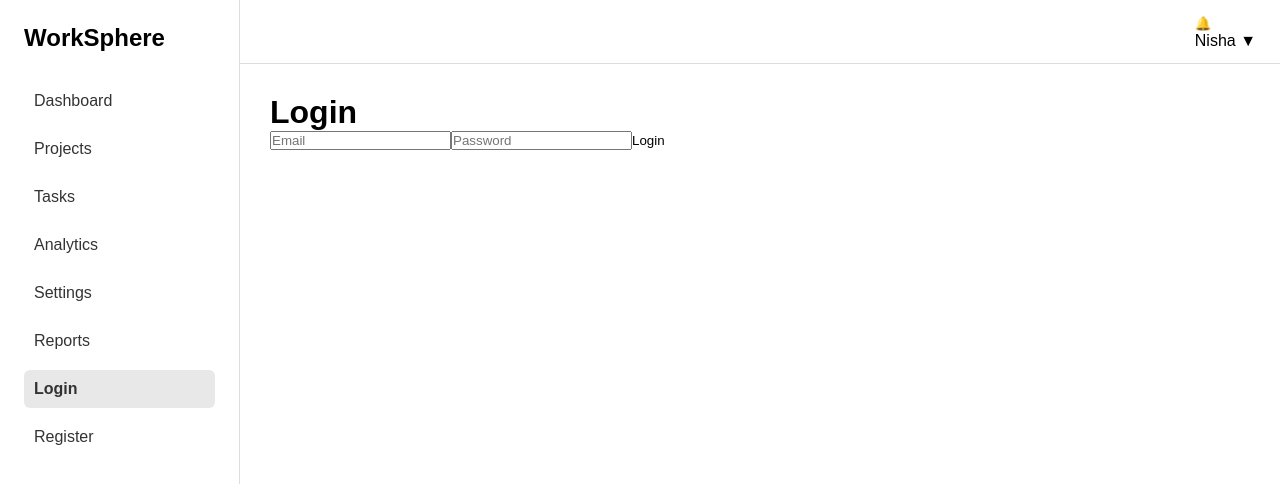
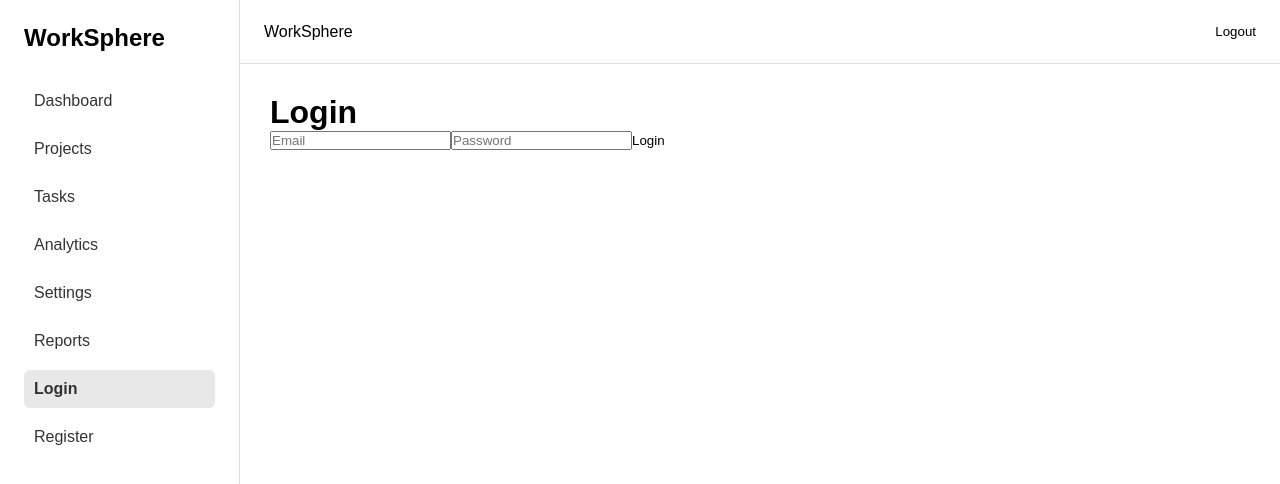
Before and after one commit to lazyraven/worksphere, a React app in the folder frontend/: page /login in a window 1280 px wide. Shown: the top 484 px of the page. Built offline with nearby package versions, Linux system fonts and the light colour scheme; the HTML template or start-up script is replaced by a standard one.

Commit message:
protected route integration, it'll happen after login

```diff
--- a/frontend/src/App.jsx
+++ b/frontend/src/App.jsx
@@ -9,14 +9,15 @@ import Settings from './pages/Settings.jsx';
 import NotFound from './pages/NotFound.jsx';
 import ProjectDetails from './pages/ProjectDetails.jsx';
 import Reports from './pages/Reports.jsx';
-import Login from './pages/Login.jsx';
-import Register from './pages/Register.jsx'
+import Register from './pages/Register.jsx';
+import Login from './pages/Login.jsx'
+import ProtectedRoute from './components/auth/ProtectedRoute.jsx';
 
 function App() {
   return (
-
     <Routes>
         <Route element={<DashboardLayout />}>
+      <Route element={<ProtectedRoute />}>
           <Route
             path='/dashboard'
             element={<Dashboard />} />
@@ -25,14 +26,15 @@ function App() {
           <Route path='/analytics' element={<Analytics />} />
           <Route path='/settings' element={<Settings />} />
           <Route path='/analytics' element={<Projects />} />
-        <Route path='/reports' element={<Reports/>}/>
+          <Route path='/reports' element={<Reports />} />
+        </Route>
+          <Route path='/login' element={<Login />} />
+          <Route path='/register' element={<Register />} />
+      </Route>
 
-        <Route path='/login' element={<Login/>}/>
-        <Route path='/register' element={<Register/>}/>
-      </Route>
       <Route path='/' element={<Navigate to='/dashboard' replace />} />
       <Route path='*' element={<NotFound />} />
-        <Route path='/projects/:projectId' element={<ProjectDetails/>}/>
+      <Route path='/projects/:projectId' element={<ProjectDetails />} />
     </Routes>
 
   );
--- /dev/null
+++ b/frontend/src/components/auth/ProtectedRoute.jsx
@@ -0,0 +1,14 @@
+import { Navigate, Outlet } from 'react-router-dom';
+import { useAuth } from '../../hooks/useAuth';
+
+function ProtectedRoute() {
+  const { user } = useAuth();
+
+  if (!user) {
+    return <Navigate to="/login" replace />;
+  }
+
+  return <Outlet />;
+}
+
+export default ProtectedRoute;
--- a/frontend/src/components/layout/Navbar.jsx
+++ b/frontend/src/components/layout/Navbar.jsx
@@ -1,19 +1,36 @@
+import { useNavigate } from 'react-router-dom';
+import { useAuth } from '../../hooks/useAuth';
+
 function Navbar() {
-    return (
-        <div>
-            <header className="navbar">
+  const navigate = useNavigate();
+  const { user, logout } = useAuth();
 
-                <div className="navbar-logo">
+  function handleLogout() {
+    localStorage.removeItem('token');
+    logout();
+    navigate('/login');
+  }
 
-                </div>
-                <div className="navbar-action">
-                    <button>🔔</button>
-                    <div className="user-menu">
-                        Nisha ▼
-                    </div>
-                </div>
-            </header>
-        </div>
-    )
+  return (
+    <header className="navbar">
+
+      <div className="navbar-logo">
+        WorkSphere
+      </div>
+
+      <div className="navbar-actions">
+        <span>
+          {user?.name}
+        </span>
+
+        <button onClick={handleLogout}>
+          Logout
+        </button>
+
+      </div>
+
+    </header>
+  );
 }
-export default Navbar
+
+export default Navbar;
```
Lines whose indentation alone changed are shown as unchanged.
